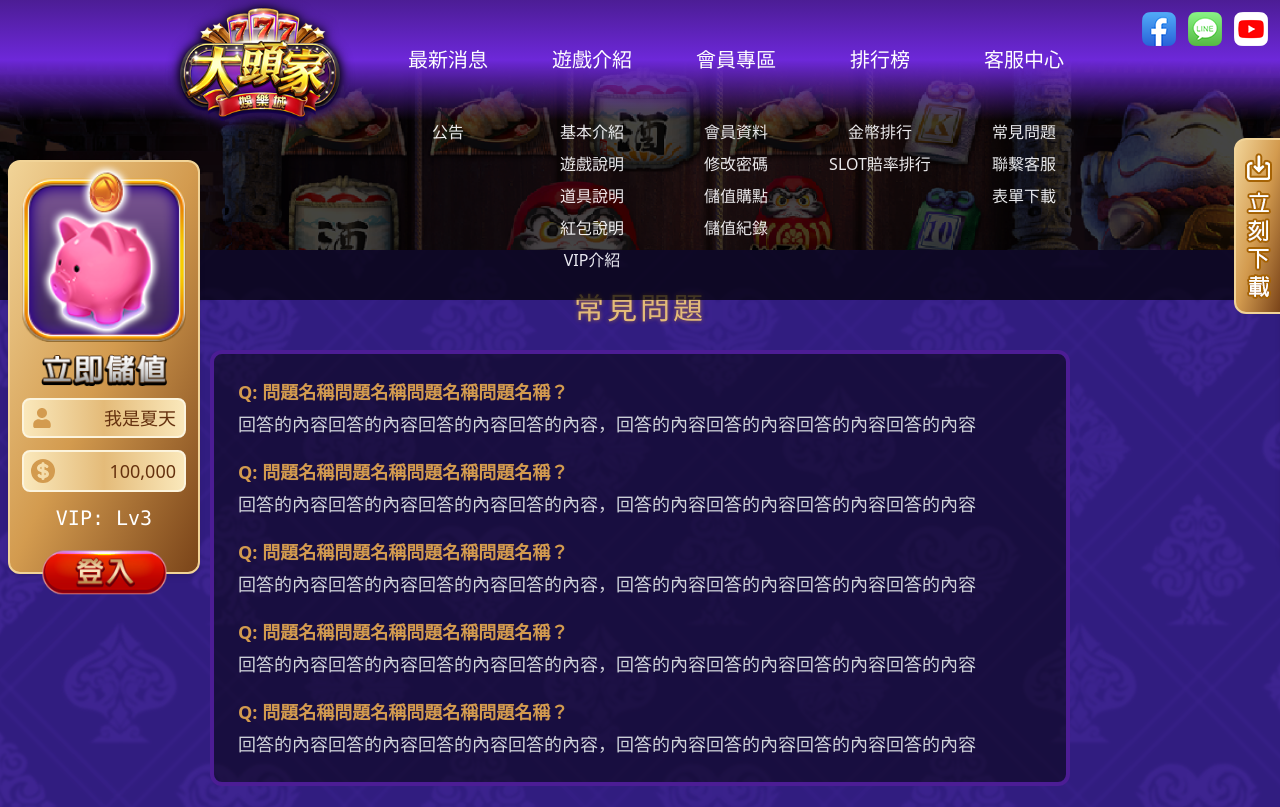
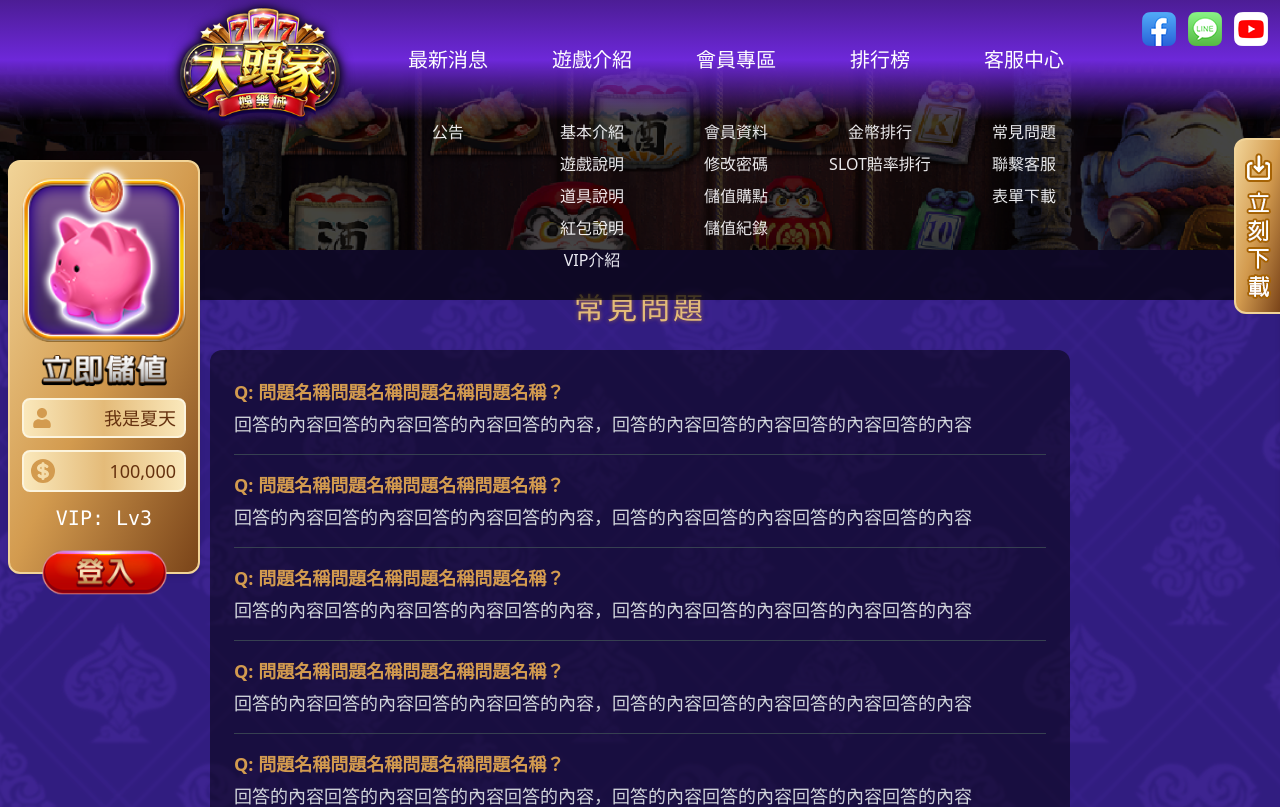
Before and after one commit to summerchen0101/official777-v2, a Next.js app: page /faq in a window 1280 px wide. Shown: the top 807 px of the page. Built offline with nearby package versions, Linux system fonts and the light colour scheme.

Commit message:
faq style updated

```diff
--- a/pages/faq.tsx
+++ b/pages/faq.tsx
@@ -9,9 +9,12 @@ function FaqPage() {
       <section>
         <div className="w-[860px] mx-auto py-10">
           <h1 className="title text-light">常見問題</h1>
-          <div className="bg-black/50 border-4 border-purple-900 p-6 space-y-5 rounded-xl">
+          <div className="bg-black/50 px-6 py-3 rounded-xl">
             {[...Array(5)].map((t, i) => (
-              <div key={i} className="text-lg">
+              <div
+                key={i}
+                className="text-lg border-b last-of-type:border-b-0 border-gray-700 py-4"
+              >
                 <p className="text-gold-500 font-semibold mb-1">
                   Q: 問題名稱問題名稱問題名稱問題名稱？
                 </p>
```
